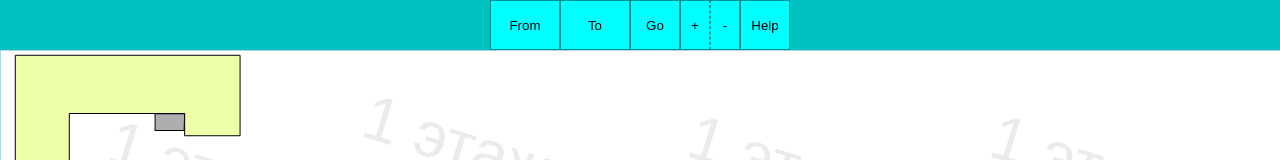
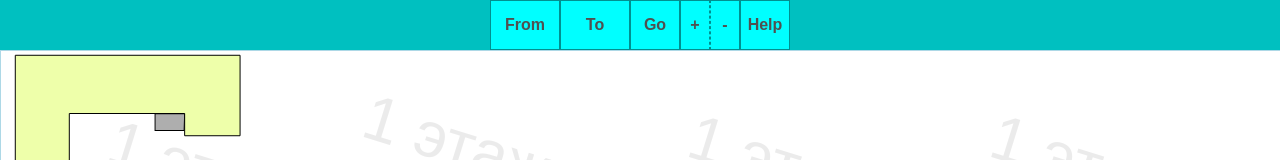
Before and after one commit to vladmikhbond/GuiderR, a React (Create React App) app: page / in a window 1280 px wide. Shown: the top 160 px of the page. Built offline with nearby package versions, Linux system fonts and the light colour scheme.

Commit message:
font on buttons

```diff
--- a/src/App.css
+++ b/src/App.css
@@ -7,14 +7,19 @@
   height: 50px;
   margin: 0;
   background-color: #00c0c0;
+
 }
 button {
   width: 50px;
   min-width: 50px;
   height: 50px;
   background-color: aqua;
+  color: #505050;
   padding: 0;
   border: solid 1px  #009090;
+  font-weight: 600;
+  font-size: 16px;
+  font-family: Arial;
 }
 
 .more, .less {
```
